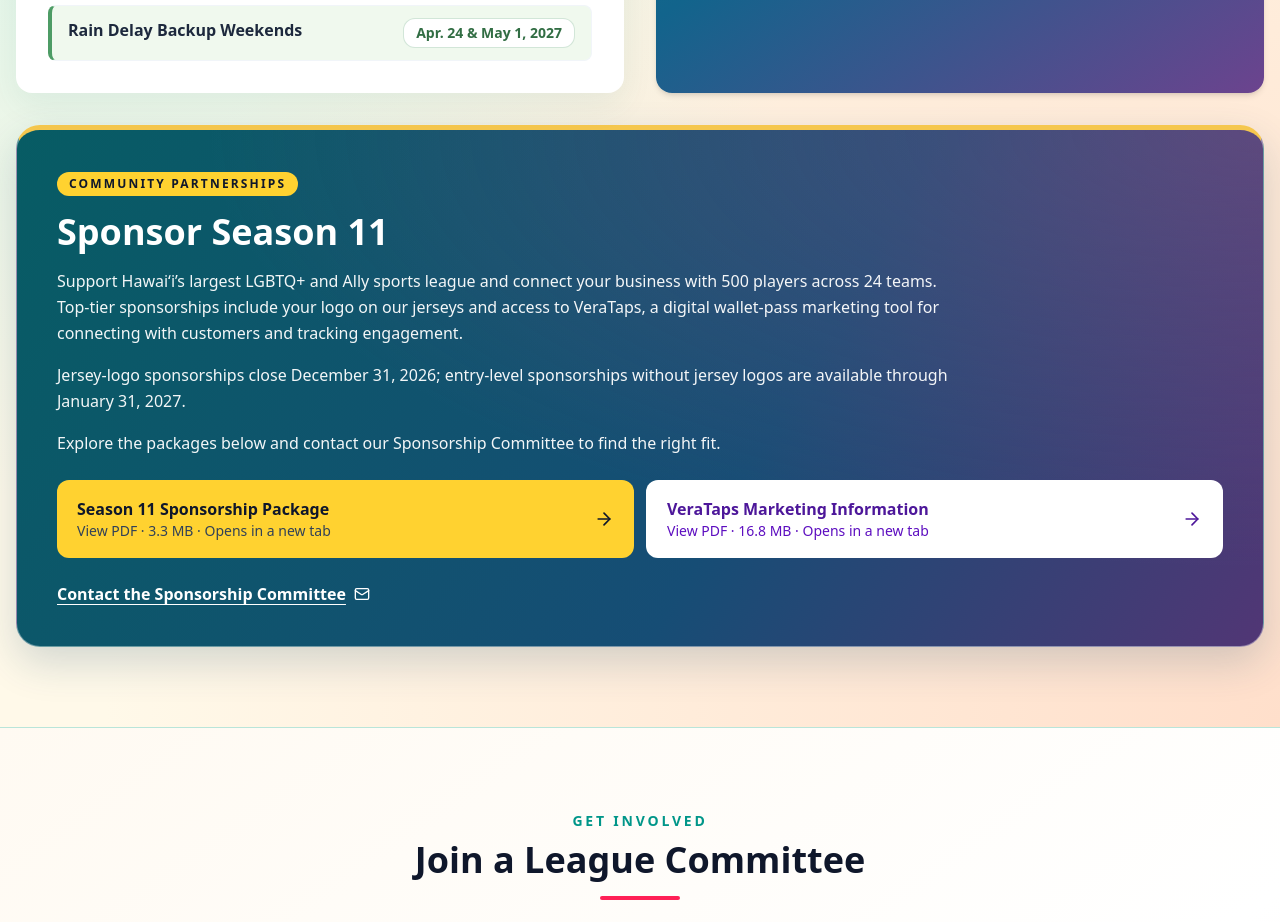
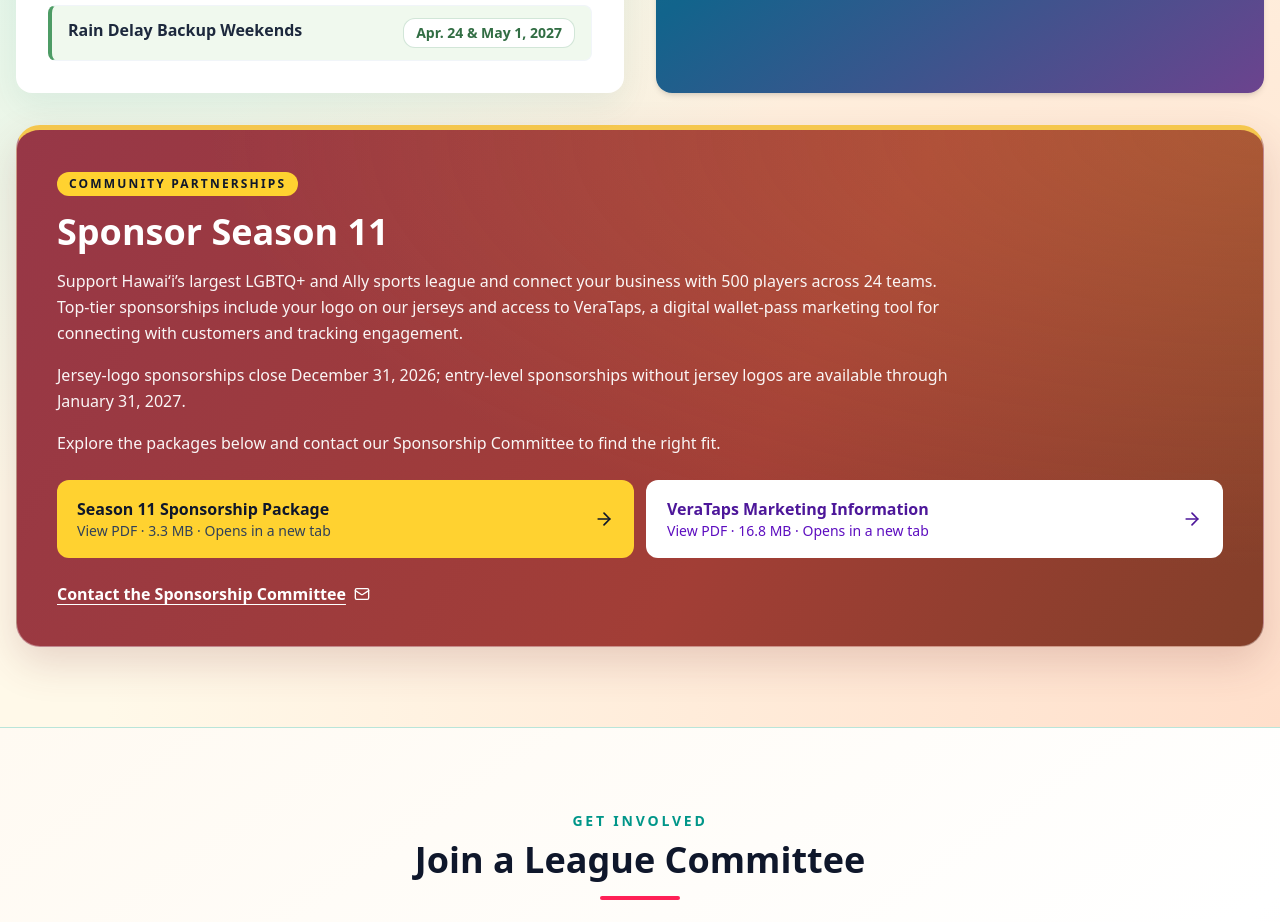
Before and after one commit to AObchildress/hawaii-gay-kickball, a React (Vite) app: page / in a window 1280 px wide. Shown: the part 4180-5102 px from the top of the page. Built offline with nearby package versions, Linux system fonts and the light colour scheme; no server answers.

Commit message:
Give Season 11 sponsorship a distinct coral background

```diff
--- a/src/styles.css
+++ b/src/styles.css
@@ -97,8 +97,8 @@ textarea {
 }
 
 .sponsorship-feature {
-  background: radial-gradient(ellipse at top right, #9a558b66, transparent 60%),
-    linear-gradient(120deg, #075c64, #164d75 60%, #513675);
+  background: radial-gradient(ellipse at top right, #f1a44844, transparent 60%),
+    linear-gradient(120deg, #973747, #a23e36 60%, #833f29);
   border-top: 5px solid #f5c74e;
-  box-shadow: 0 16px 40px #154b6930;
+  box-shadow: 0 16px 40px #823c3830;
 }
```
